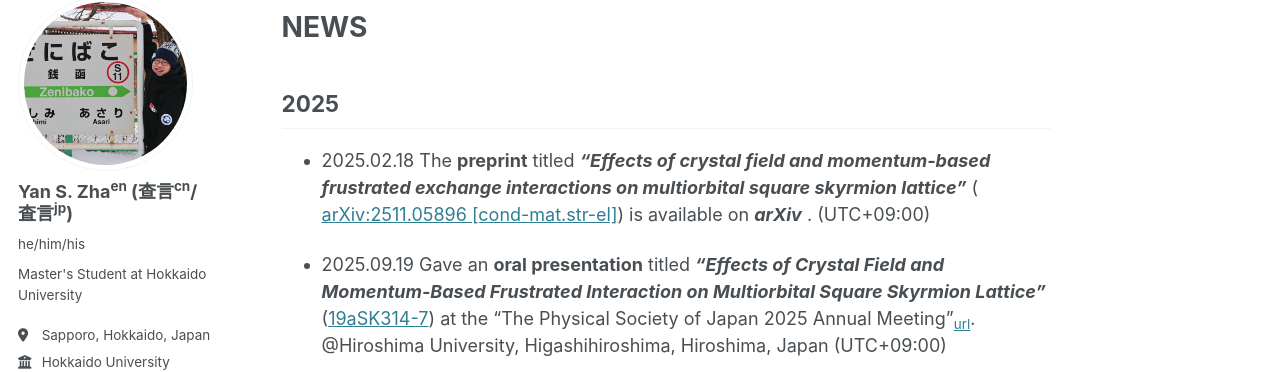
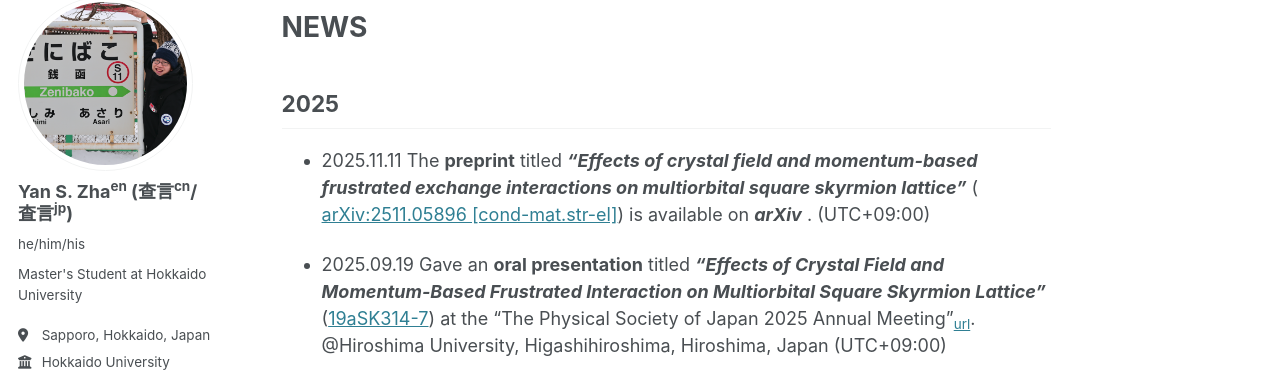
Before and after one commit to yzhacn/yzhacn.github.io, a Jekyll site: the page built from _pages/about.md, in a window 1280 px wide and 900 px high, scrolled down 634 px. Shown: the part 110-482 px from the top of the window. Built offline with Jekyll 4.4.1, drawn with Linux system fonts in a browser that asks for light colours; some web fonts are replaced.

Commit message:
Update about.md

```diff
--- a/_pages/about.md
+++ b/_pages/about.md
@@ -23,7 +23,7 @@ High-performance workstations are essential for large-scale parallel numerical s
 NEWS
 ======
 ## 2025
-* 2025.02.18 The **preprint** titled ***"Effects of crystal field and momentum-based frustrated exchange interactions on multiorbital square skyrmion lattice"*** ([	arXiv:2511.05896 [cond-mat.str-el]](https://arxiv.org/abs/2511.05896)) is available on ***arXiv*** . (UTC+09:00)
+* 2025.11.11 The **preprint** titled ***"Effects of crystal field and momentum-based frustrated exchange interactions on multiorbital square skyrmion lattice"*** ([	arXiv:2511.05896 [cond-mat.str-el]](https://arxiv.org/abs/2511.05896)) is available on ***arXiv*** . (UTC+09:00)
 
 * 2025.09.19 Gave an **oral presentation** titled ***"Effects of Crystal Field and Momentum-Based Frustrated Interaction on Multiorbital Square Skyrmion Lattice"*** ([19aSK314-7](https://onsite.gakkai-web.net/jps/jps_search/2025au/data2/html/program08.html#j19aSK314)) at the "The Physical Society of Japan 2025 Annual Meeting"<sub>[url](https://www.jps.or.jp/english/)</sub>. @Hiroshima University, Higashihiroshima, Hiroshima, Japan (UTC+09:00)
 
```
